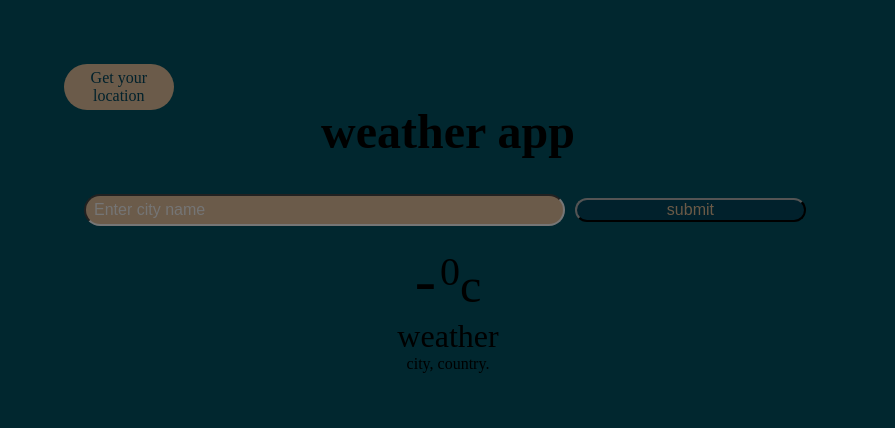
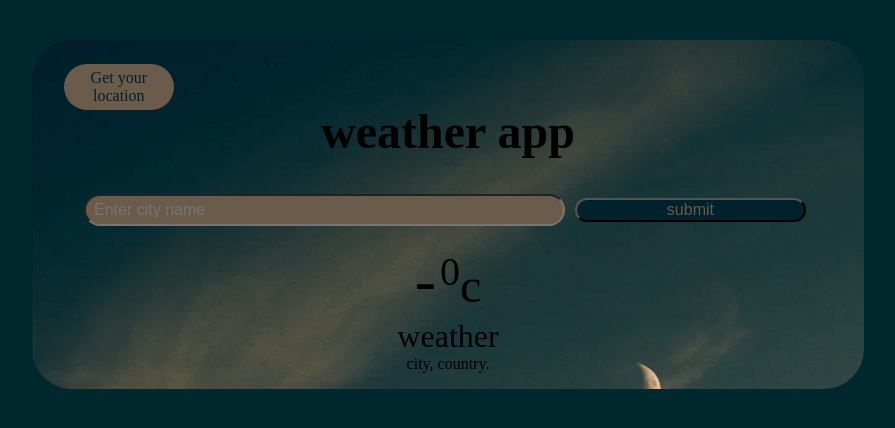
Before and after one commit to Mohkabir/weather-app, a plain HTML site: page index.html in a window 1280 px wide. Shown: the whole page, without its empty margins (192-1087 px from the left). Drawn offline with Linux system fonts and the light colour scheme.

Commit message:
Update style.css

```diff
--- a/style.css
+++ b/style.css
@@ -7,7 +7,7 @@ body{
 .container{
   width: 70%;
   margin: 0em auto;
-  background-image: url('./images/background.jpg');
+  background-image: url('./background.jpg');
   text-align: center;
   border-radius: 40px;
   padding: 1em;
```
